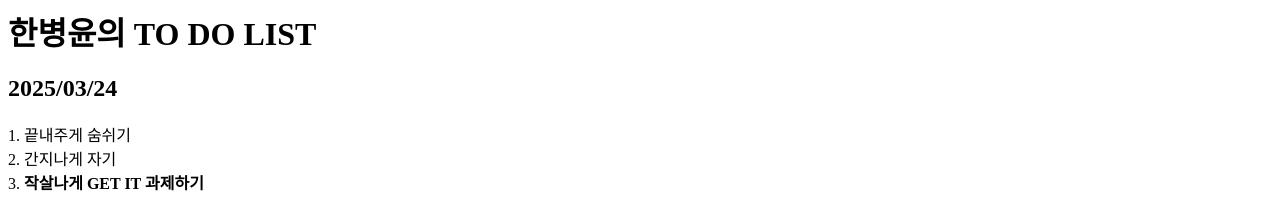
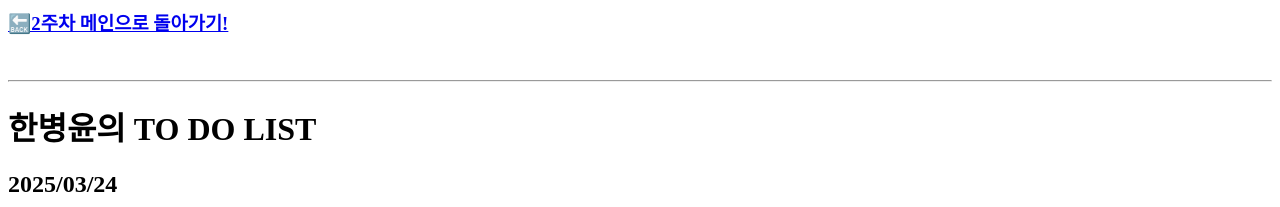
Before and after one commit to by-hahn/KNU_GET_IT, a plain HTML site: page week1.html in a window 1280 px wide. Shown: the top 207 px of the page. Drawn offline with Linux system fonts and the light colour scheme.

Commit message:
Update week1.html

```diff
--- a/week1.html
+++ b/week1.html
@@ -10,6 +10,8 @@
 </head>
 
 <body>
+  <h3><a href="index.html">🔙2주차 메인으로 돌아가기!</a></h3>
+  <br><hr>
   <h1>한병윤의 TO DO LIST</h1>
   <h2>2025/03/24</h2>
 
```
